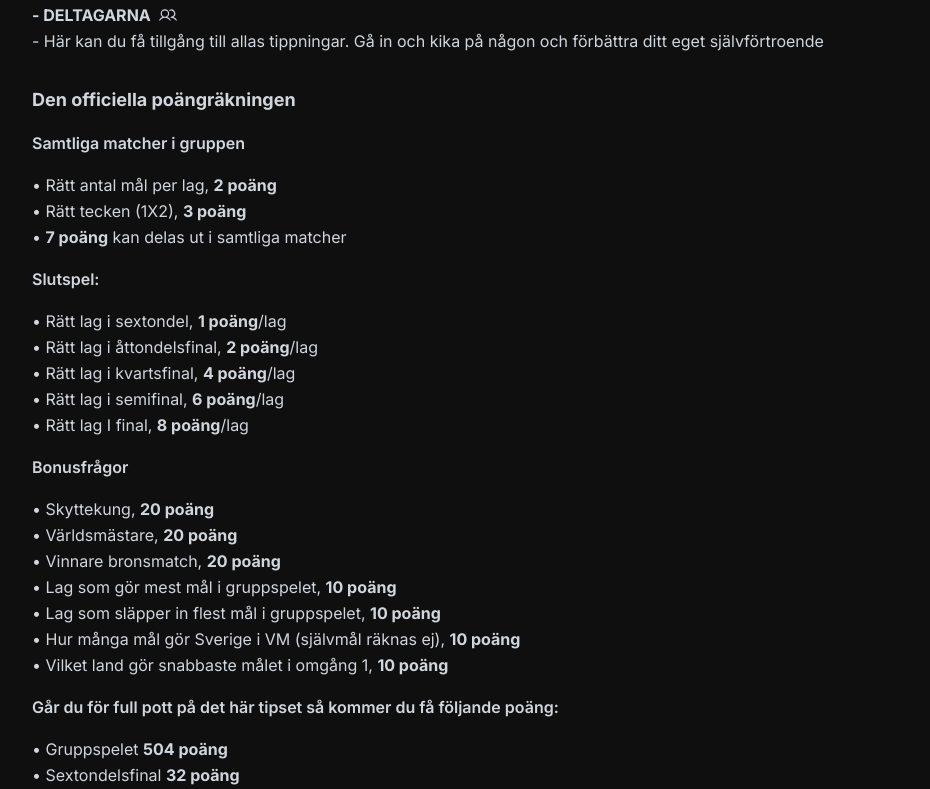
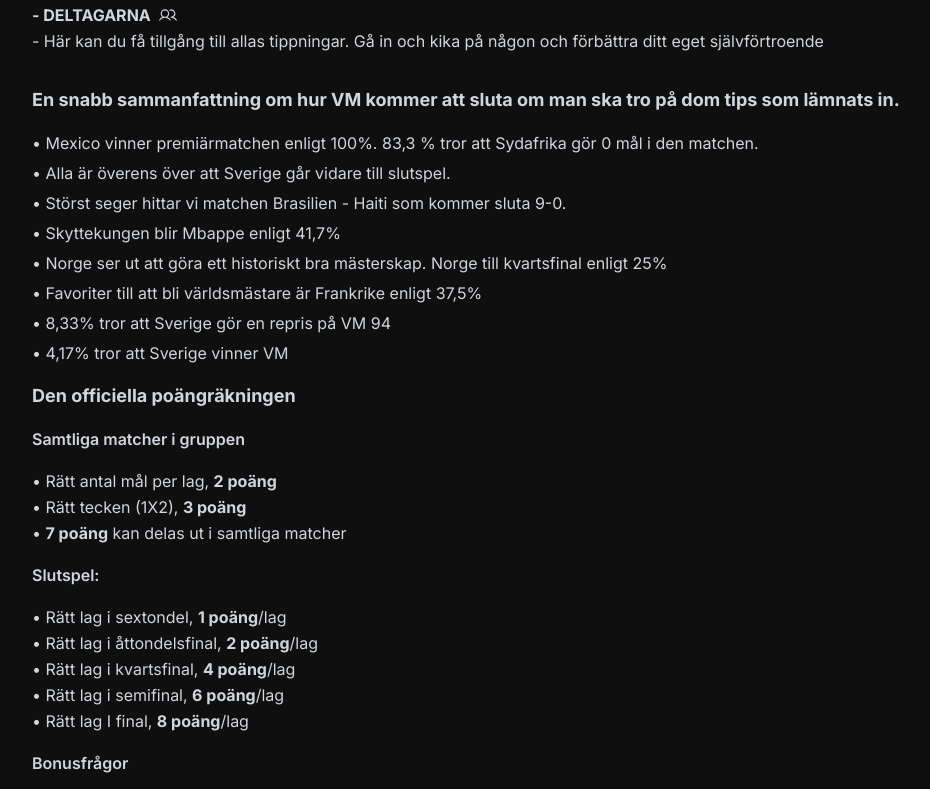
Before and after one commit to ViktorGustafssn/vmTips, a React (Vite) app: page / in a window 1280 px wide. Shown: the part 880-1669 px from the top of the page, without its empty margins (8-938 px from the left). Built offline with nearby package versions, Linux system fonts and the light colour scheme; no server answers.

Commit message:
sammanfattning

```diff
--- a/src/Home.jsx
+++ b/src/Home.jsx
@@ -133,6 +133,35 @@ function Home() {
           </p>
         </div>
         <div className="flex flex-col items-start px-10 text-gray-300 leading-relaxed">
+          <strong className="pb-4 text-lg">
+            En snabb sammanfattning om hur VM kommer att sluta om man ska tro på
+            dom tips som lämnats in.
+          </strong>
+          <ol className="flex flex-col gap-1">
+            <li>
+              • Mexico vinner premiärmatchen enligt 100%. 83,3 % tror att
+              Sydafrika gör 0 mål i den matchen.
+            </li>
+            <li>
+              • Alla är överens över att Sverige går vidare till slutspel.
+            </li>
+            <li>
+              • Störst seger hittar vi matchen Brasilien - Haiti som kommer
+              sluta 9-0.
+            </li>
+            <li>• Skyttekungen blir Mbappe enligt 41,7%</li>
+            <li>
+              • Norge ser ut att göra ett historiskt bra mästerskap. Norge till
+              kvartsfinal enligt 25%
+            </li>
+            <li>
+              • Favoriter till att bli världsmästare är Frankrike enligt 37,5%
+            </li>
+            <li>• 8,33% tror att Sverige gör en repris på VM 94</li>
+            <li>• 4,17% tror att Sverige vinner VM</li>
+          </ol>
+        </div>
+        <div className="flex flex-col items-start px-10 text-gray-300 leading-relaxed">
           <p className="text-lg mb-4 font-bold">
             Den officiella poängräkningen
           </p>
--- a/src/data.js
+++ b/src/data.js
@@ -1,14 +1,14 @@
 export const players = [
   { id: 1, name: "Bertil Gustafsson", points: 0 },
-  { id: 2, name: "Berra Gustafsson", points: 0 },
+  { id: 2, name: "Roger Lindström", points: 0 },
   { id: 3, name: "Eva Andersson", points: 0 },
-  { id: 4, name: "Eva kAndersson", points: 0 },
+  { id: 4, name: "Håkan Lindberg", points: 0 },
   { id: 5, name: "Petter Gustafsson", points: 0 },
-  { id: 6, name: "Petter Eriksson", points: 0 },
+  { id: 6, name: "Mikael Berggren", points: 0 },
   { id: 7, name: "Anna Gustafsson", points: 0 },
-  { id: 8, name: "Håkan Lindberg", points: 0 },
+  { id: 8, name: "Peter Lindberg", points: 0 },
   { id: 9, name: "Per Gustafsson", points: 0 },
-  { id: 10, name: "Peter Wiklund", points: 0 },
+  { id: 10, name: "Peter Viklund", points: 0 },
   { id: 11, name: "Eva Egmalm", points: 0 },
   { id: 12, name: "Anders Liljedahl", points: 0 },
   { id: 13, name: "Ida Gustafsson", points: 0 },
@@ -22,7 +22,7 @@ export const players = [
   { id: 21, name: "Jimmy Riddermark", points: 0 },
   { id: 22, name: "Joel Hellgren", points: 0 },
   { id: 23, name: "Andrew Cameron-Webb", points: 0 },
-  { id: 24, name: "Andrew kompis", points: 0 },
+  { id: 24, name: "Helmer Lindström", points: 0 },
 ];
 
 export const matches = [
```
